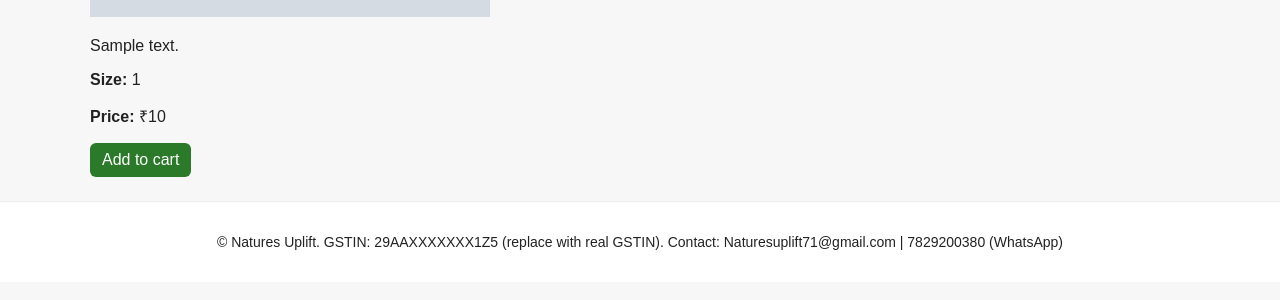
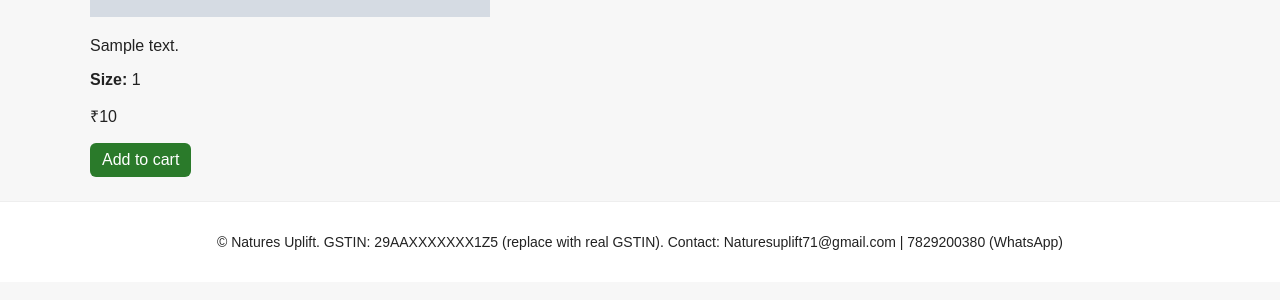
Before and after one commit to swatibirthariya/Natures-Uplift, a Django app: template templates/plants/plant_detail.html in a window 1280 px wide. Shown: the part 494-794 px from the top of the page. Run offline with Django 5.2, Linux system fonts and the light colour scheme; the template is opened without the code that fills it: most values are stand-ins (such as "Sample title", 1, 10 or a date in 2020); grey boxes marked "Sample" are stand-in pictures.

Commit message:
Add files via upload

```diff
--- a/templates/plants/plant_detail.html
+++ b/templates/plants/plant_detail.html
@@ -2,9 +2,18 @@
 {% block title %}{{ plant.name }}{% endblock %}
 {% block content %}
   <h2>{{ plant.name }}</h2>
-  {% if plant.image %}<img src="{{ plant.image.url }}" alt="{{ plant.name }}">{% else %}<img src="/static/images/ai_placeholder.jpg" alt="{{ plant.name }}">{% endif %}
-  <p>{{ plant.description }}</p>
-  <p><strong>Size:</strong> {{ plant.size }}</p>
-  <p><strong>Price:</strong> ₹{{ plant.price }}</p>
-  <p><a href="{% url 'add_to_cart' plant.pk %}" class="btn">Add to cart</a></p>
+<div class="product-card">
+  {% if plant.image %}
+    <img src="{{ plant.image.url }}" alt="{{ plant.name }}" class="product-image">
+  {% else %}
+    <img src="/static/images/ai_placeholder.jpg" alt="{{ plant.name }}" class="product-image">
+  {% endif %}
+
+  <div class="product-info">
+    <p class="product-description">{{ plant.description }}</p>
+    <p><strong>Size:</strong> {{ plant.size }}</p>
+    <p class="product-price">₹{{ plant.price }}</p>
+    <a href="{% url 'add_to_cart' plant.pk %}" class="btn">Add to cart</a>
+  </div>
+</div>
 {% endblock %}
```
